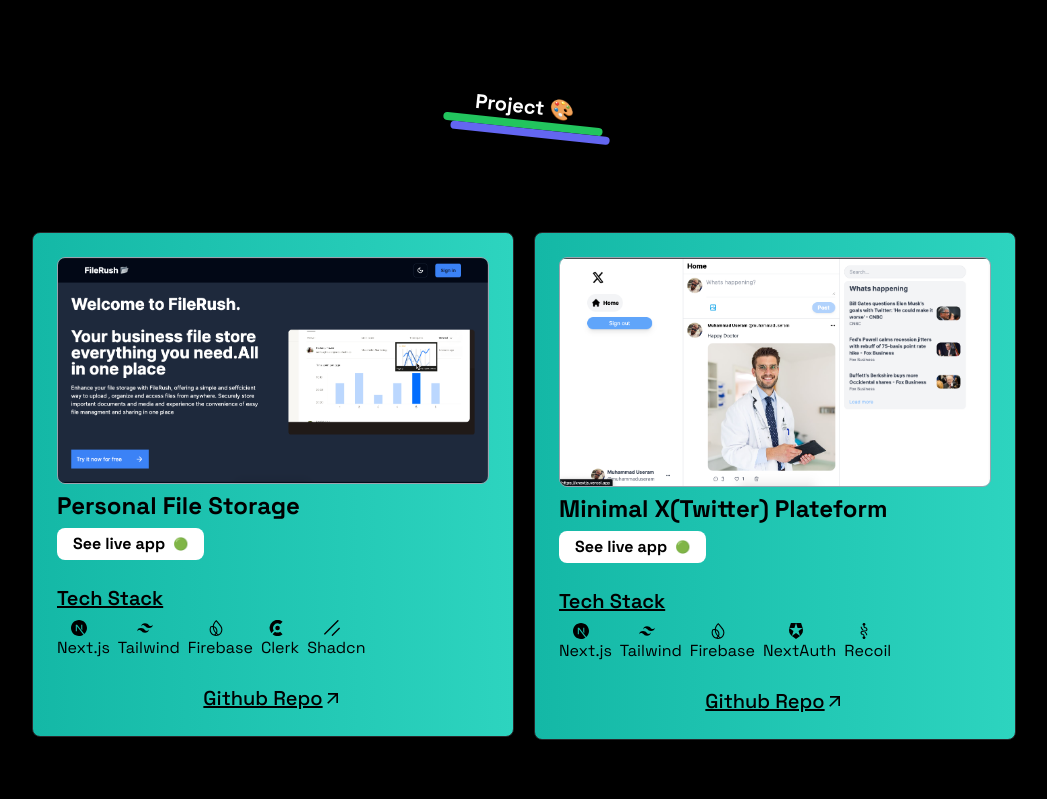
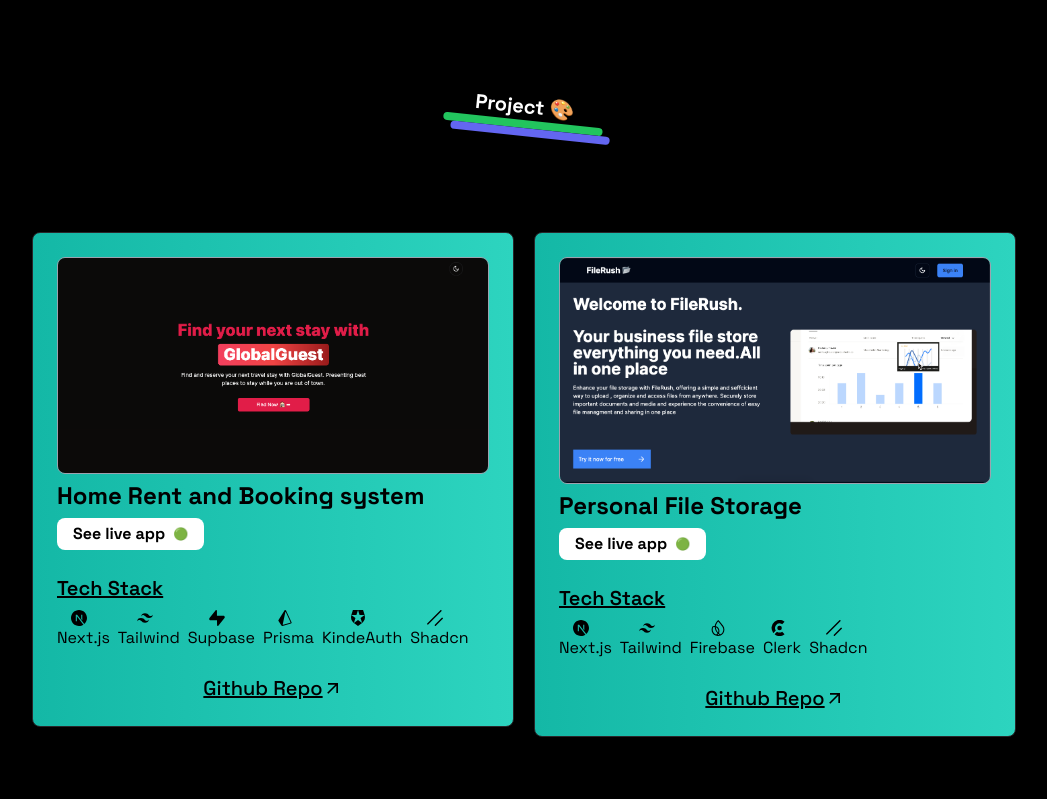
Before and after one commit to Usairam-s/dev-usairam, a Next.js app: page / in a window 1280 px wide. Shown: the part 1440-2239 px from the top of the page, without its empty margins (116-1163 px from the left). Built offline with nearby package versions, Linux system fonts and the light colour scheme.

Commit message:
new global project

```diff
--- a/app/(home)/components/Projects.tsx
+++ b/app/(home)/components/Projects.tsx
@@ -3,6 +3,7 @@
   SiClerk,
   SiFirebase,
   SiNextdotjs,
+  SiPrisma,
   SiRecoil,
   SiShadcnui,
   SiSupabase,
@@ -14,6 +15,29 @@
 
 function Projects() {
   const projects = [
+    {
+      title: "Home Rent and Booking system",
+      tech: [
+        SiNextdotjs,
+        SiTailwindcss,
+        SiSupabase,
+        SiPrisma,
+        SiAuth0,
+        SiShadcnui,
+      ],
+      techNames: [
+        "Next.js",
+        "Tailwind ",
+        "Supbase",
+        "Prisma",
+        "KindeAuth",
+        "Shadcn",
+      ],
+      link: "https://globalguest.vercel.app",
+      cover: "/global.png",
+      github: "https://github.com/Usairam-s/globalguest",
+      background: "bg-green-500",
+    },
     {
       title: "Personal File Storage ",
       tech: [SiNextdotjs, SiTailwindcss, SiFirebase, SiClerk, SiShadcnui],
```
Also changed, not shown: public/global.png (added).
